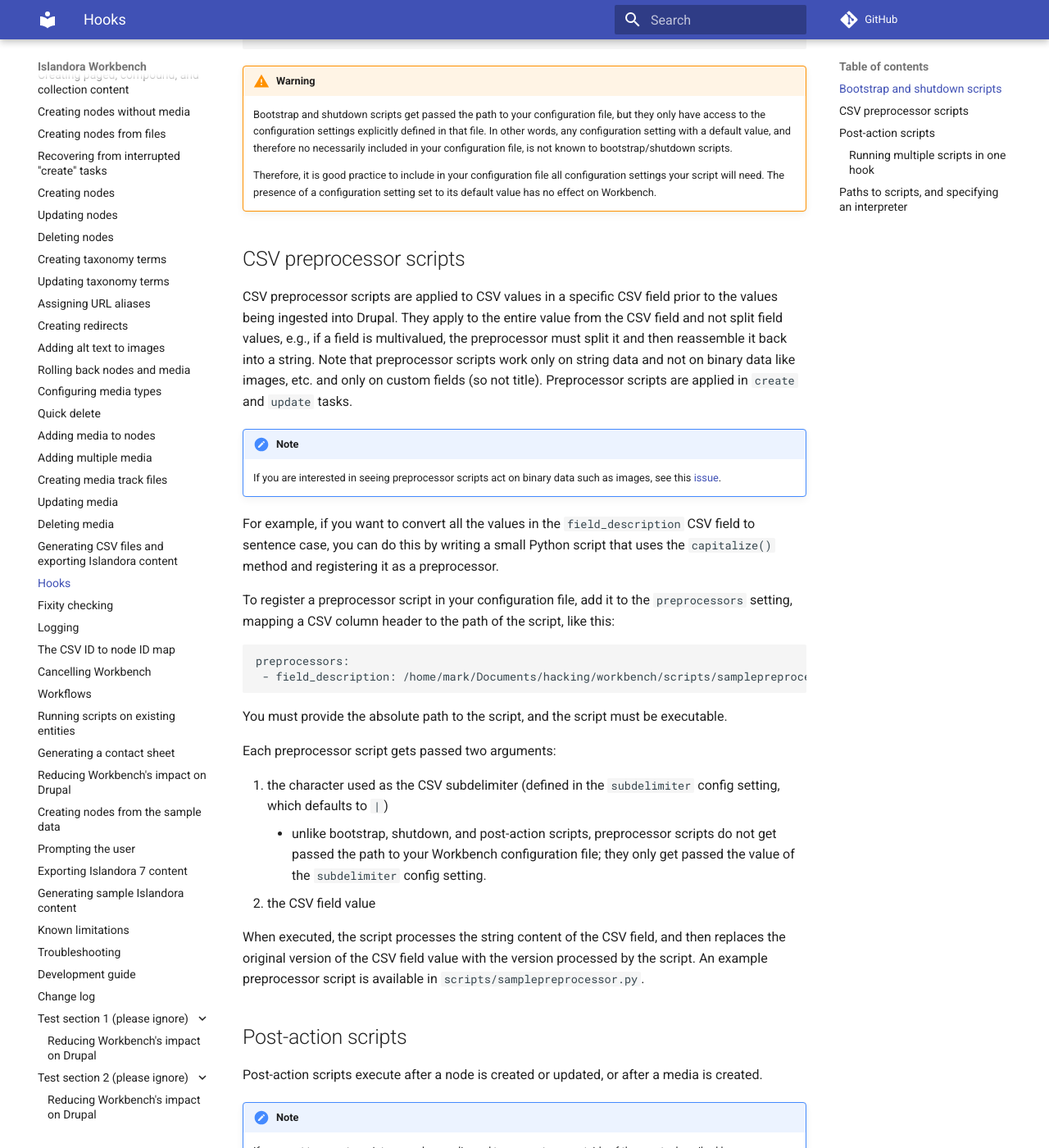
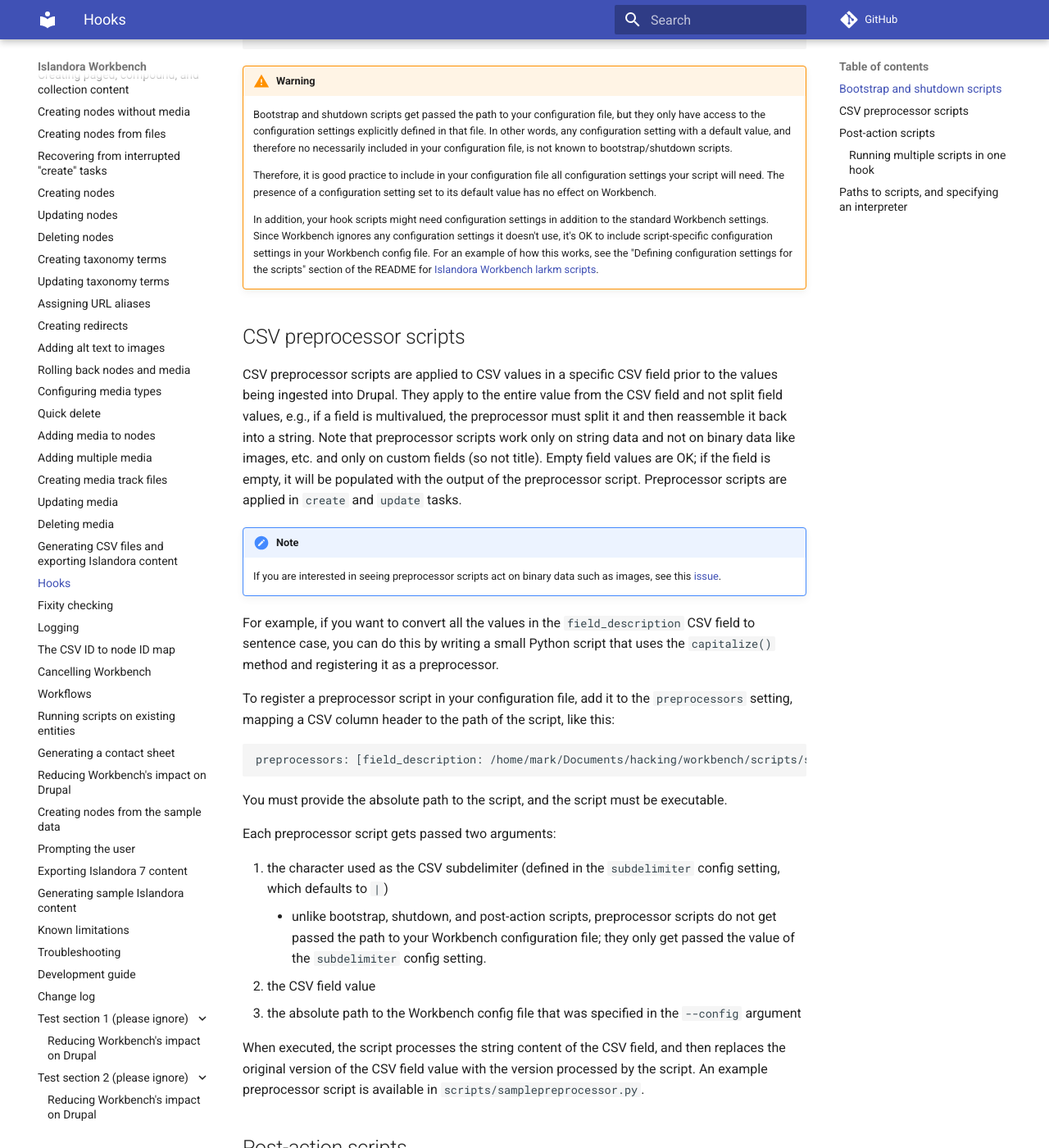
Before and after one commit to mjordan/islandora_workbench_docs, an MkDocs documentation site: the page built from docs/hooks.md, in a window 1280 px wide and 1400 px high, scrolled down 1390 px. Shown: the whole window at 82% size. Built offline with MkDocs 1.6.1 and Material for MkDocs 9.7.7, drawn with Linux system fonts in a browser that asks for light colours; comment, search, counter and statistics services are not loaded; some of the changed text lies outside the part shown.

````diff
--- a/docs/hooks.md
+++ b/docs/hooks.md
@@ -18,7 +18,7 @@ To register a bootstrap script in your configuration file, add it to the `bootst
 bootstrap: ["/home/mark/Documents/hacking/workbench/scripts/generate_image_files.py"]
 ```
 
-Each bootstrap script gets passed a single argument, the path to the Workbench config file that was specified in Workbench's `--config` argument. For example, if you are running Workbench with a config file called `create.yml`, "create.yml" will automatically be passed as the argument to your bootstrap script (you do not specify it in the configuration), like this:
+Each bootstrap script gets passed a single argument, the absolute path to the Workbench config file that was specified in Workbench's `--config` argument. For example, if you are running Workbench with a config file called `create.yml`, "create.yml" will automatically be passed as the argument to your bootstrap script (you do not specify it in the configuration), like this:
 
 `generate_image_files.py create.yml`
 
@@ -45,9 +45,11 @@ shutdown: ["/home/mark/hacking/workbench/scripts/generate_iiif_manifests.py"]
 
     Therefore, it is good practice to include in your configuration file all configuration settings your script will need. The presence of a configuration setting set to its default value has no effect on Workbench.
 
+    In addition, your hook scripts might need configuration settings in addition to the standard Workbench settings. Since Workbench ignores any configuration settings it doesn't use, it's OK to include script-specific configuration settings in your Workbench config file. For an example of how this works, see the "Defining configuration settings for the scripts" section of the README for [Islandora Workbench larkm scripts](https://github.com/mjordan/islandora_workbench_larkm_scripts).
+
 ## CSV preprocessor scripts
 
-CSV preprocessor scripts are applied to CSV values in a specific CSV field prior to the values being ingested into Drupal. They apply to the entire value from the CSV field and not split field values, e.g., if a field is multivalued, the preprocessor must split it and then reassemble it back into a string. Note that preprocessor scripts work only on string data and not on binary data like images, etc. and only on custom fields (so not title). Preprocessor scripts are applied in `create` and `update` tasks.
+CSV preprocessor scripts are applied to CSV values in a specific CSV field prior to the values being ingested into Drupal. They apply to the entire value from the CSV field and not split field values, e.g., if a field is multivalued, the preprocessor must split it and then reassemble it back into a string. Note that preprocessor scripts work only on string data and not on binary data like images, etc. and only on custom fields (so not title). Empty field values are OK; if the field is empty, it will be populated with the output of the preprocessor script. Preprocessor scripts are applied in `create` and `update` tasks.
 
 !!! note
     If you are interested in seeing preprocessor scripts act on binary data such as images, see this [issue](https://github.com/mjordan/islandora_workbench/issues/45).
@@ -57,8 +59,7 @@ For example, if you want to convert all the values in the `field_description` CS
 To register a preprocessor script in your configuration file, add it to the `preprocessors` setting, mapping a CSV column header to the path of the script, like this:
 
 ```yaml
-preprocessors:
- - field_description: /home/mark/Documents/hacking/workbench/scripts/samplepreprocessor.py
+preprocessors: [field_description: /home/mark/Documents/hacking/workbench/scripts/samplepreprocessor.py]
 ```
 
 You must provide the absolute path to the script, and the script must be executable.
@@ -68,6 +69,7 @@ Each preprocessor script gets passed two arguments:
 1. the character used as the CSV subdelimiter (defined in the `subdelimiter` config setting, which defaults to `|`)
     - unlike bootstrap, shutdown, and post-action scripts, preprocessor scripts do not get passed the path to your Workbench configuration file; they only get passed the value of the `subdelimiter` config setting.
 1. the CSV field value
+1. the absolute path to the Workbench config file that was specified in the `--config` argument
 
 When executed, the script processes the string content of the CSV field, and then replaces the original version of the CSV field value with the version processed by the script. An example preprocessor script is available in `scripts/samplepreprocessor.py`.
 
@@ -94,7 +96,7 @@ media_post_create: ["/home/mark/Documents/hacking/workbench/post_media_update.py
 
 The arguments passed to each post-action hook are:
 
-1. the path to the Workbench config file that was specified in the `--config` argument
+1. the absolute path to the Workbench config file that was specified in the `--config` argument
 1. the HTTP response code returned from the action (create, update), e.g. `201` or `403`. Note that this response code is a string, not an integer.
 1. the entire HTTP response body; this will be raw JSON.
 
@@ -112,9 +114,10 @@ Your scripts can find the entity ID and other information within the (raw JSON)
 For all types of hooks, you can register multiple scripts, like this:
 
 ```yaml
-bootstrap: ["/home/mark/Documents/hacking/workbench/bootstrap_example_1.py", "/home/mark/Documents/hacking/workbench/bootstrap_example_2.py"]
-shutdown: ["/home/mark/Documents/hacking/workbench/shutdown_example_1.py", "/home/mark/Documents/hacking/workbench/shutdown_example_2.py"]
-node_post_create: ["/home/mark/scripts/email_someone.py", "/tmp/hit_remote_api.py"]
+processors: [field_description: /home/mark/Documents/hacking/workbench/preprocessor_1.py, field_identifier: /home/mark/Documents/hacking/workbench/preprocessor_2.py]
+bootstrap: [/home/mark/Documents/hacking/workbench/bootstrap_example_1.py, /home/mark/Documents/hacking/workbench/bootstrap_example_2.py]
+shutdown: [/home/mark/Documents/hacking/workbench/shutdown_example_1.py, /home/mark/Documents/hacking/workbench/shutdown_example_2.py]
+node_post_create: [/home/mark/scripts/email_someone.py, /tmp/hit_remote_api.py]
 ```
 
 They are executed in the order in which they are listed.
@@ -125,3 +128,4 @@ Regardless of the type of hook you are implementing, there are a couple of thing
 
 - Paths to scripts must be absolute (as in the examples above). If you use a relative path to your script, Workbench will not find it.
 - If your script does not contain a shebang line (e.g., `#!/usr/bin/env python` in Python scripts or `#!/usr/bin/sh` in shell scripts), you will need to specify the interpreter your script will need to execute. To do this, simply include the interpreter's full path or name at the beginning of the path to your script, e.g. `/usr/bin/sh /path/to/my/shell/script.sh`.
+- On Windows, it is best to enclose the paths to your scripts in single (`'`), not double, quotation marks. If you are including an interpeter (for example, `python`), include it within the enclosing quotation marks. For example, `preprocessors: [field_sfu_ark_pid: 'python c:\LocalApps\islandora_workbench_larkm_scripts\larkm_populate_node.py']`. If you not on Windows, the use of quotation marks around the paths to scripts is optional.
````
Also changed, not shown: docs/changelog.md (+4 -2 lines), docs/deleting_media.md (+3 -1 lines), docs/paged_and_compound.md (+1 -1 lines), docs/troubleshooting.md (+7 -3 lines).
